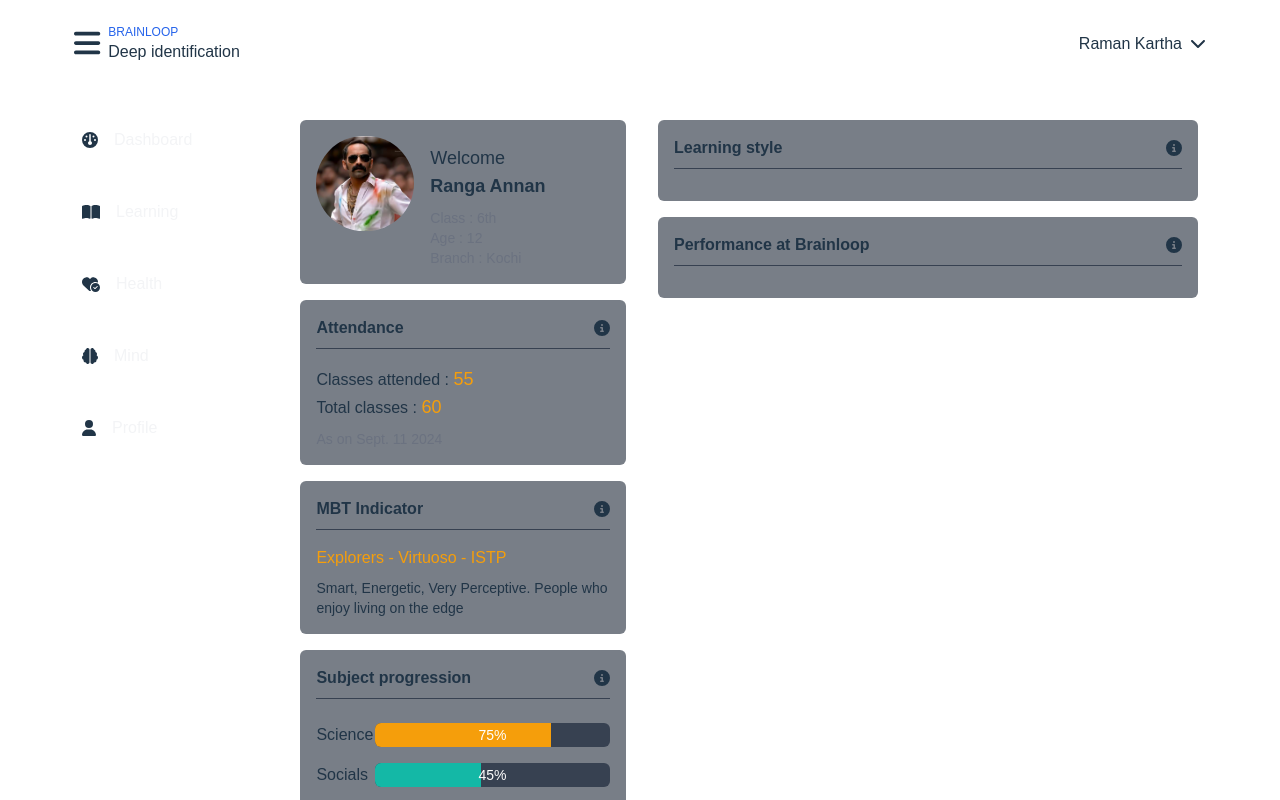
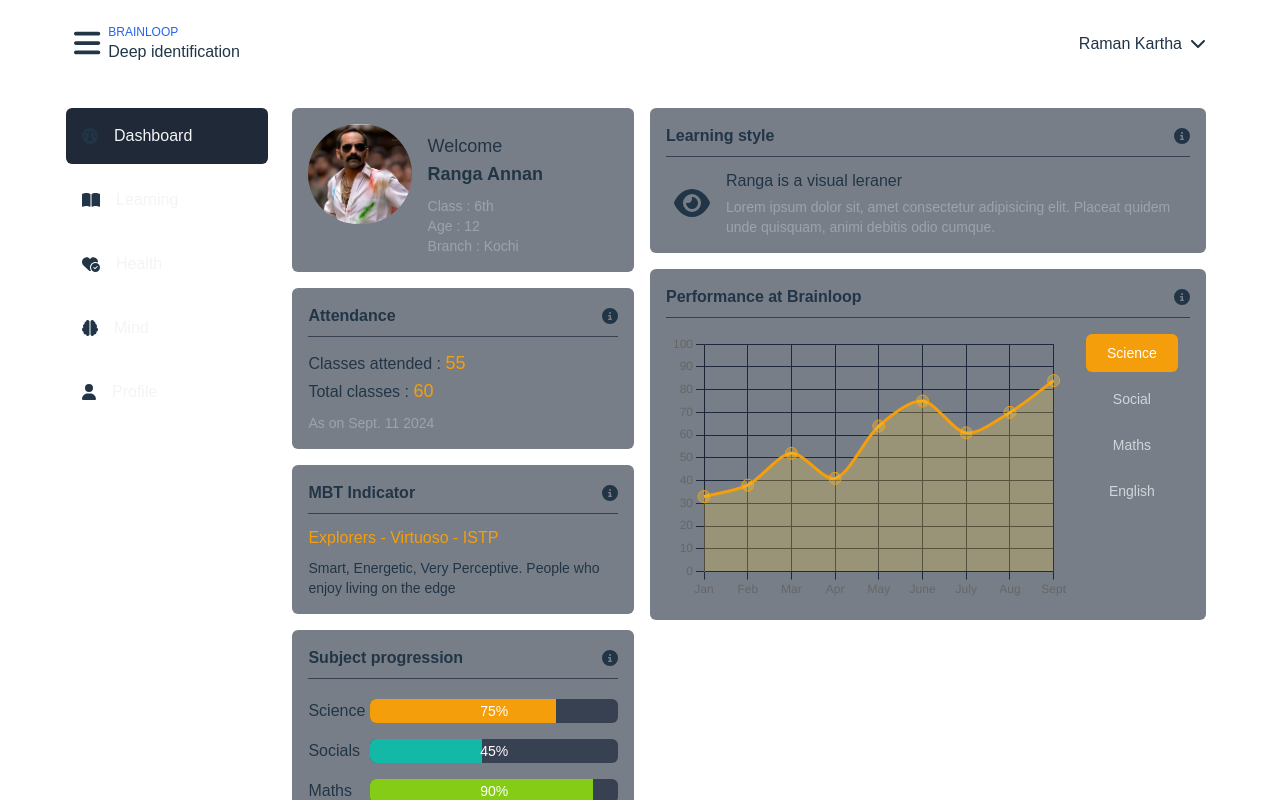
Before and after one commit to pakhilnair/did-blp-react, a React (Vite) app: page / in a window 1280 px wide. Shown: the top 800 px of the page. Built offline with nearby package versions, Linux system fonts and the light colour scheme.

Commit message:
Added performance chart

```diff
--- a/src/components/Card.jsx
+++ b/src/components/Card.jsx
@@ -1,9 +1,11 @@
 import { faC, faCircleInfo } from "@fortawesome/free-solid-svg-icons";
 import { FontAwesomeIcon } from "@fortawesome/react-fontawesome";
 
-const Card = ({ title, children }) => {
+const Card = ({ title, children, customStyle }) => {
   return (
-    <div className="h-fit p-4 m-4 bg-gray-800 bg-opacity-60 rounded-md">
+    <div
+      className={`${customStyle} h-fit p-4 mx-2 mb-4 mt-1 bg-gray-800 bg-opacity-60 rounded-md`}
+    >
       {title && (
         <>
           <div className="flex justify-between items-center">
@@ -14,7 +16,7 @@ const Card = ({ title, children }) => {
               </span>
             </FontAwesomeIcon>
           </div>
-          <div className="flex-grow border-t border-gray-700 my-2 pb-2" />
+          <div className="flex-grow border-t border-gray-700 my-2 pb-1" />
         </>
       )}
       {children}
--- /dev/null
+++ b/src/components/PerformanceChart.jsx
@@ -0,0 +1,116 @@
+import React, { useState } from "react";
+import { Line } from "react-chartjs-2";
+import {
+  Chart as ChartJS,
+  CategoryScale,
+  LinearScale,
+  PointElement,
+  LineElement,
+  Tooltip,
+  Filler,
+} from "chart.js";
+
+ChartJS.register(
+  CategoryScale,
+  LinearScale,
+  PointElement,
+  LineElement,
+  Tooltip,
+  Filler
+);
+
+const subjects = ["Science", "Social", "Maths", "English"];
+
+const chartData = {
+  Science: {
+    label: "Science",
+    data: [33, 38, 52, 41, 64, 75, 61, 70, 84],
+    borderColor: "#f59e0b",
+    backgroundColor: "rgba(252, 211, 77, 0.25)",
+    btnColor: "bg-amber-500",
+  },
+  Social: {
+    label: "Social",
+    data: [14, 25, 52, 37, 61, 75, 87, 8, 32],
+    borderColor: "#14b8a6",
+    backgroundColor: "rgba(94, 234, 212, 0.25)",
+    btnColor: "bg-teal-500",
+  },
+  Maths: {
+    label: "Maths",
+    data: [80, 65, 74, 94, 90, 82, 88, 97, 85],
+    borderColor: "#84cc16",
+    backgroundColor: "rgba(190, 242, 100, 0.25)",
+    btnColor: "bg-lime-500",
+  },
+  English: {
+    label: "English",
+    data: [25, 58, 44, 76, 71, 85, 55, 68, 84],
+    borderColor: "#f43f5e",
+    backgroundColor: "rgba(253, 164, 175, 0.25)",
+    btnColor: "bg-rose-500",
+  },
+};
+
+const PerformanceChart = () => {
+  const [currentSubject, setCurrentSubject] = useState(subjects[0]);
+
+  const data = {
+    labels: ["Jan", "Feb", "Mar", "Apr", "May", "June", "July", "Aug", "Sept"],
+    datasets: [
+      {
+        data: chartData[currentSubject].data,
+        borderColor: chartData[currentSubject].borderColor,
+        backgroundColor: chartData[currentSubject].backgroundColor,
+        fill: true,
+        tension: 0.3,
+        pointRadius: 6,
+      },
+    ],
+  };
+
+  const options = {
+    responsive: true,
+    aspectRatio: 1.5,
+    scales: {
+      y: {
+        beginAtZero: true,
+        max: 100,
+        grid: { color: "#1e293b" },
+      },
+      x: {
+        grid: { color: "#1e293b" },
+      },
+    },
+    plugins: {
+      filler: {
+        propagate: false,
+      },
+    },
+  };
+
+  return (
+    <div className="flex p-1">
+      <div className="w-4/5 mr-4">
+        <Line data={data} options={options} />
+      </div>
+      <div className="w-1/5 pr-2">
+        {subjects.map((subject) => (
+          <button
+            key={subject}
+            onClick={() => setCurrentSubject(subject)}
+            className={`w-full mb-2 py-2 px-2 rounded-md text-sm ${
+              currentSubject === subject
+                ? `${chartData[currentSubject].btnColor} text-white active:border-gray-800`
+                : `bg-transparent text-gray-300 hover:bg-gray-800 hover:border-gray-800`
+            }`}
+          >
+            {subject}
+          </button>
+        ))}
+      </div>
+    </div>
+  );
+};
+
+export default PerformanceChart;
--- a/src/components/SideBarItem.jsx
+++ b/src/components/SideBarItem.jsx
@@ -2,7 +2,11 @@ import { FontAwesomeIcon } from "@fortawesome/react-fontawesome";
 
 const SideBarItem = ({ item, icon }) => {
   return (
-    <div className="flex items-center rounded-md p-4 my-2 hover:bg-gray-800 hover:cursor-pointer active:bg-gray-800">
+    <div
+      className={`flex items-center rounded-md p-4 my-1 hover:bg-gray-800 hover:cursor-pointer active:bg-gray-800 ${
+        item === "Dashboard" ? "bg-gray-800" : ""
+      }`}
+    >
       <FontAwesomeIcon className="mr-4" icon={icon} />
       <p className="text-1xl text-gray-100">{item}</p>
     </div>
--- a/src/index.css
+++ b/src/index.css
@@ -67,7 +67,7 @@ button:hover {
 }
 button:focus,
 button:focus-visible {
-  outline: 4px auto -webkit-focus-ring-color;
+  /* outline: 4px auto -webkit-focus-ring-color; */
 }
 
 @media (prefers-color-scheme: light) {
@@ -101,30 +101,3 @@ button:focus-visible {
   object-fit: cover;
   width: 100%;
 }
-
-.progress {
-  background: rgba(255, 255, 255, 0.1);
-  justify-content: flex-start;
-  border-radius: 16px;
-  align-items: center;
-  position: relative;
-  padding: 0 4px;
-  display: flex;
-  height: 24px;
-}
-
-.progress-value {
-  animation: load 3s normal forwards;
-  box-shadow: 0 10px 40px -10px #fff;
-  border-radius: 8px;
-  height: 18px;
-  background: #fff;
-}
-/* @keyframes load {
-  0% {
-    width: 0;
-  }
-  100% {
-    width: 48%;
-  }
-} */
--- a/src/pages/Dashboard.jsx
+++ b/src/pages/Dashboard.jsx
@@ -1,5 +1,8 @@
+import { FontAwesomeIcon } from "@fortawesome/react-fontawesome";
 import Card from "../components/Card";
 import SubjectProgressionChart from "../components/SubjectProgressionChart";
+import { faEye } from "@fortawesome/free-solid-svg-icons";
+import PerformanceChart from "../components/PerformanceChart";
 
 const Dashboard = () => {
   const subjectInfo = [
@@ -26,9 +29,9 @@ const Dashboard = () => {
                 <br />
                 <strong>Ranga Annan</strong>
               </p>
-              <p className="text-gray-500 text-sm">Class : 6th</p>
-              <p className="text-gray-500 text-sm">Age : 12</p>
-              <p className="text-gray-500 text-sm">Branch : Kochi</p>
+              <p className="text-gray-400 text-sm">Class : 6th</p>
+              <p className="text-gray-400 text-sm">Age : 12</p>
+              <p className="text-gray-400 text-sm">Branch : Kochi</p>
             </div>
           </div>
         </Card>
@@ -41,7 +44,7 @@ const Dashboard = () => {
           <p className="text-md">
             Total classes : <span className="text-amber-500 text-lg">60</span>
           </p>
-          <p className="text-gray-500 text-sm mt-2">As on Sept. 11 2024</p>
+          <p className="text-gray-400 text-sm mt-2">As on Sept. 11 2024</p>
         </Card>
 
         <Card title="MBT Indicator">
@@ -62,10 +65,33 @@ const Dashboard = () => {
             />
           ))}
         </Card>
+
+        <Card title="Health score">
+          <p className="text-md">
+            <span className="text-amber-500 text-lg">65%, </span>Healthy weight
+          </p>
+          <p className="text-sm mt-2">Weight : 50kg</p>
+          <p className="text-sm mt-2">Height : 145cm</p>
+        </Card>
       </div>
+
       <div className="flex-col max w-2/3">
-        <Card title="Learning style" />
-        <Card title="Performance at Brainloop" />
+        <Card title="Learning style">
+          <div className="flex items-center">
+            <FontAwesomeIcon className="p-2 mr-2" icon={faEye} size="2x" />
+            <div>
+              <p className="text-md mb-1">Ranga is a visual leraner</p>
+              <p className="text-sm text-gray-400 h-">
+                Lorem ipsum dolor sit, amet consectetur adipisicing elit.
+                Placeat quidem unde quisquam, animi debitis odio cumque.
+              </p>
+            </div>
+          </div>
+        </Card>
+
+        <Card title="Performance at Brainloop" customStyle="h-96">
+          <PerformanceChart />
+        </Card>
       </div>
     </div>
   );
```
